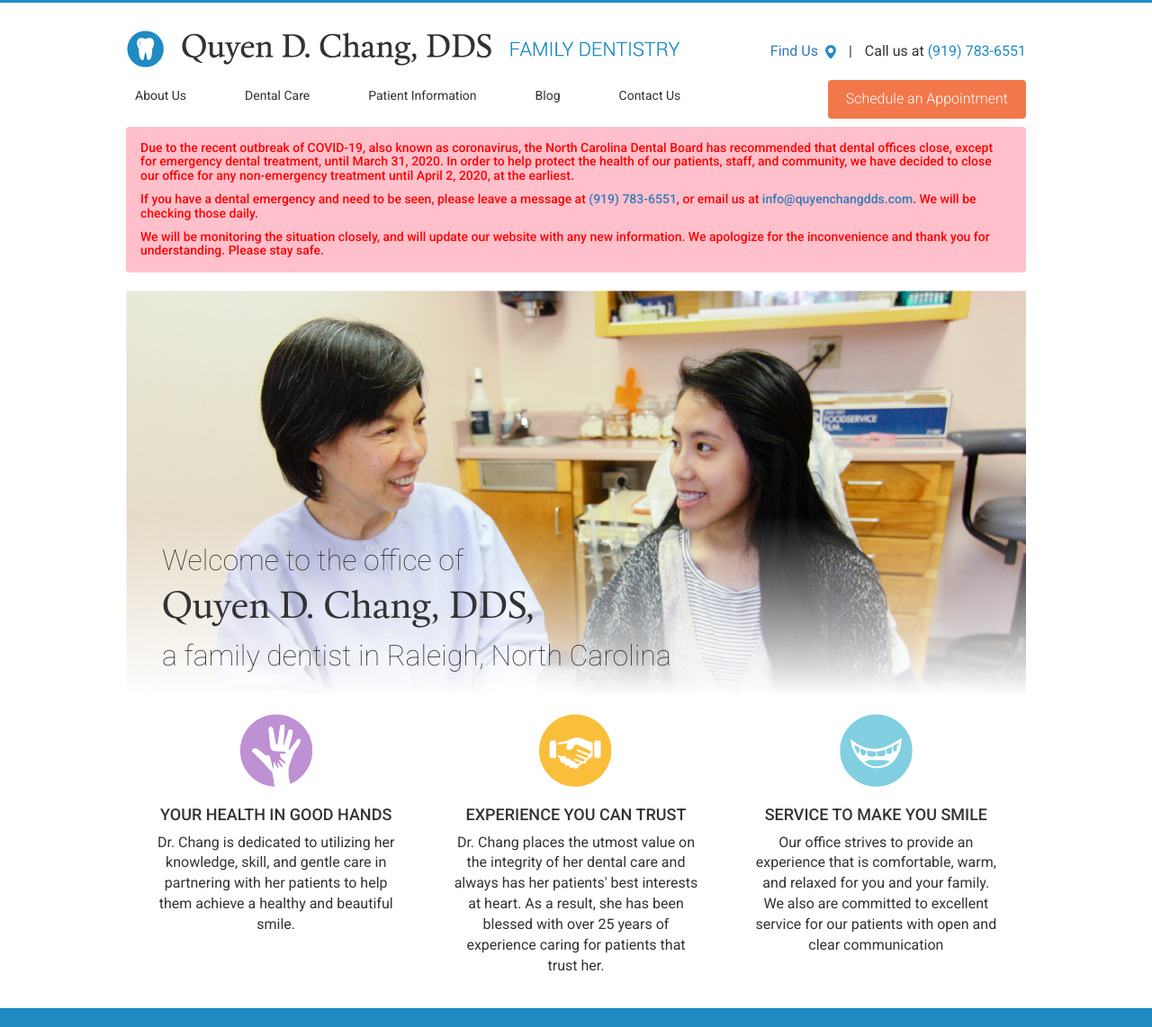
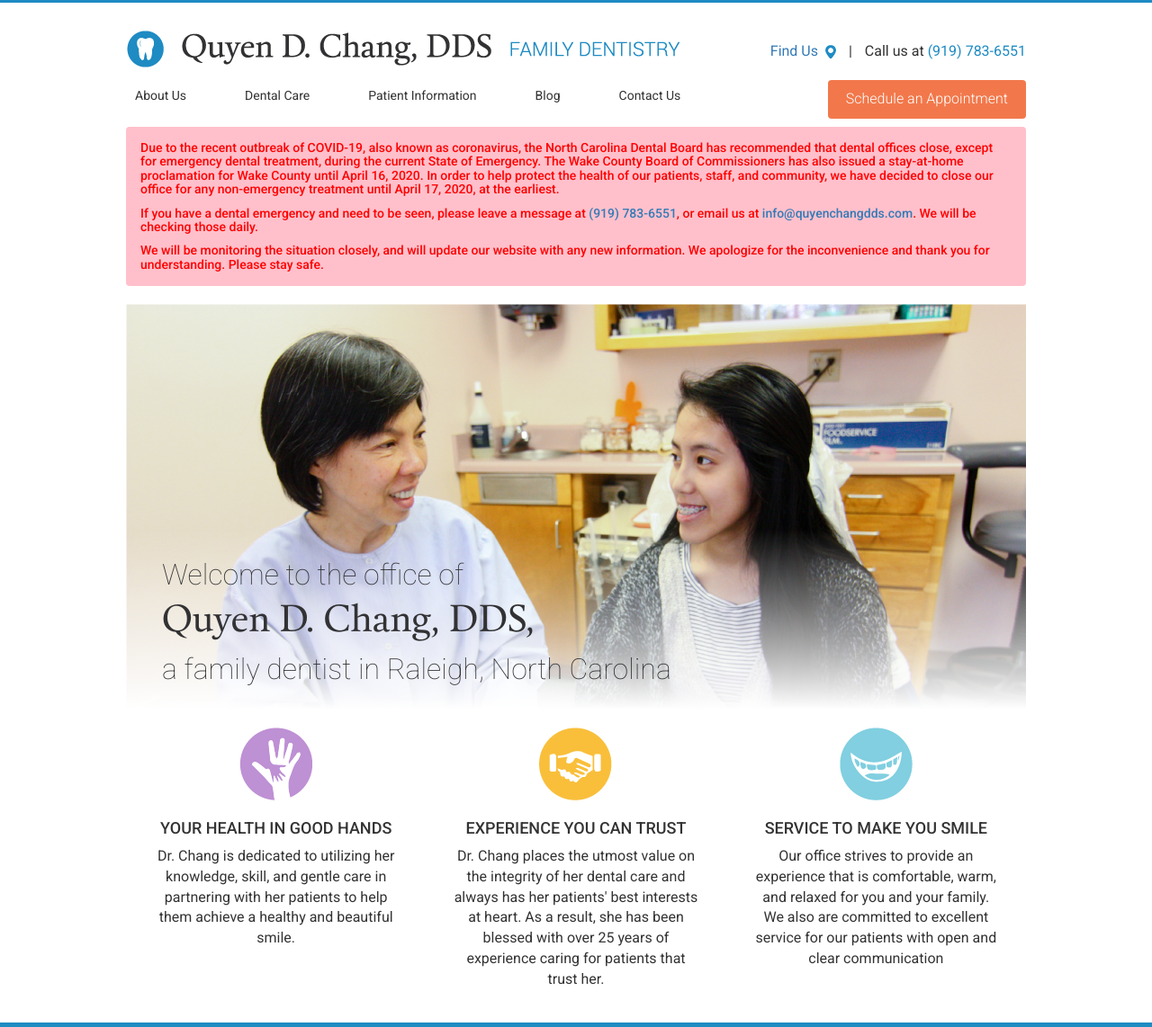
Before and after one commit to gabrielyeung/changdds, a Jekyll site: the page built from index.html, in a window 1280 px wide, cut to the strip 0-1142 px from the top of the page. Shown: the whole strip at 90% size. Built offline with Jekyll 4.4.1, drawn with Linux system fonts in a browser that asks for light colours.

Commit message:
Update covid19.html

```diff
--- a/_includes/alerts/covid19.html
+++ b/_includes/alerts/covid19.html
@@ -1,6 +1,6 @@
 <h5 class="alert">
   <p>
-  Due to the recent outbreak of COVID-19, also known as coronavirus, the North Carolina Dental Board has recommended that dental offices close, except for emergency dental treatment, until March 31, 2020. In order to help protect the health of our patients, staff, and community, we have decided to close our office for any non-emergency treatment until April 2, 2020, at the earliest.
+  Due to the recent outbreak of COVID-19, also known as coronavirus, the North Carolina Dental Board has recommended that dental offices close, except for emergency dental treatment, during the current State of Emergency. The Wake County Board of Commissioners has also issued a stay-at-home proclamation for Wake County until April 16, 2020. In order to help protect the health of our patients, staff, and community, we have decided to close our office for any non-emergency treatment until April 17, 2020, at the earliest.
   </p>
   <p style="padding: 6px 0px;">
   If you have a dental emergency and need to be seen, please leave a message at <a href="tel:19197836551">(919) 783-6551</a>, or email us at <a href="mailto:{{site.email}}">{{site.email}}</a>. We will be checking those daily.
```
